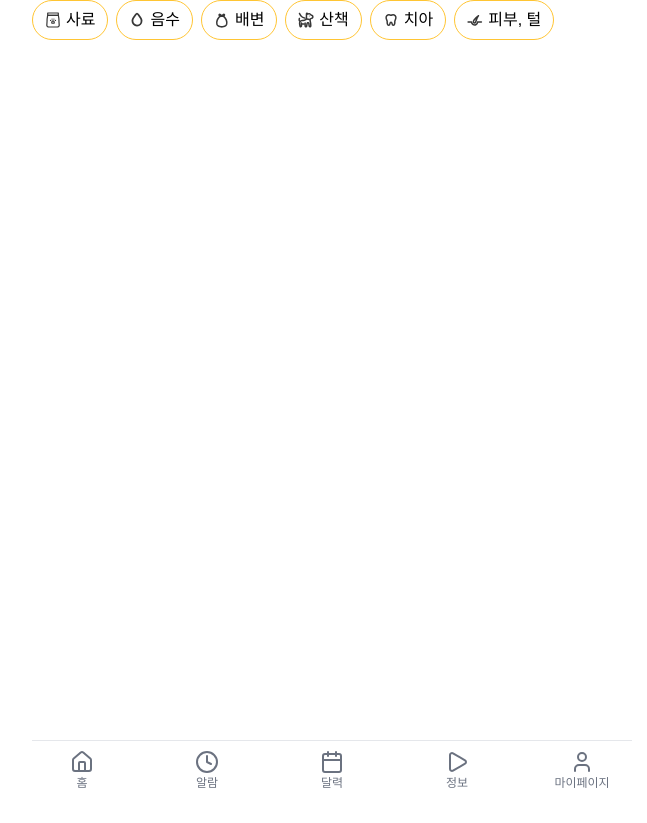
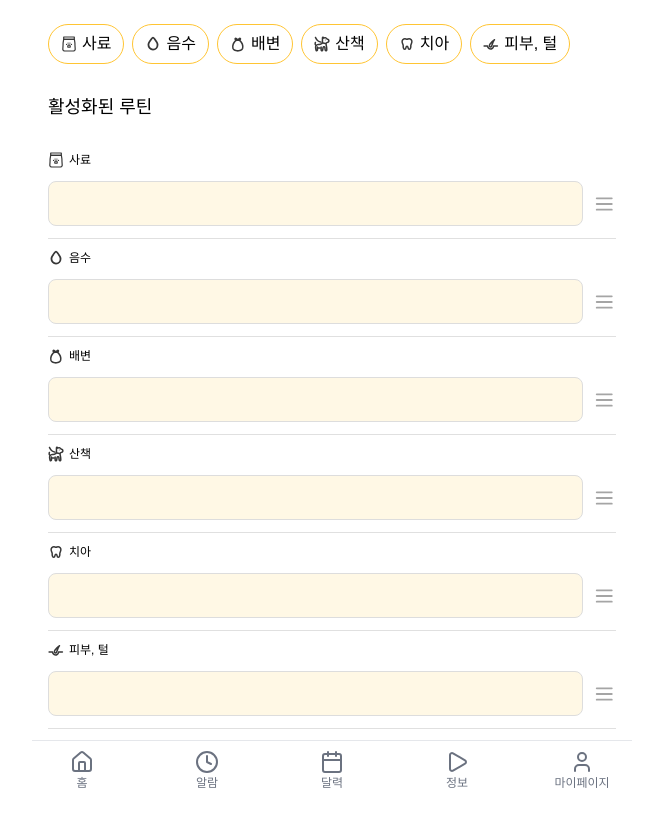
Before and after one commit to JECT-Study/PetFit-3rd-FE, a React (Vite) app: page /slot in a window 1280 px wide. Shown: the whole page, without its empty margins (308-955 px from the left). Before the commit the page ends 800 px from the top, so only its background shows below. Built offline with nearby package versions, Linux system fonts and the light colour scheme.

Commit message:
feat: 슬롯 설정 시 입력창 UI 구현

```diff
--- /dev/null
+++ b/src/features/slot/SlotInput.tsx
@@ -0,0 +1,51 @@
+import { Menu } from 'lucide-react';
+import styled from 'styled-components';
+
+import { SLOT_ITEMS } from '@/constants/slot';
+
+export const SlotInput = () => {
+  return (
+    <div>
+      {SLOT_ITEMS.map(({ id, icon, label }) => (
+        <InputContainer key={id}>
+          <InputHeader>
+            <img src={icon} alt={label} /> {label}
+          </InputHeader>
+          <InputContent>
+            <Input />
+            <Menu color={'#A5A5A5'} />
+          </InputContent>
+        </InputContainer>
+      ))}
+    </div>
+  );
+};
+
+const InputContainer = styled.div`
+  border-bottom: 1px solid #e0e0e0;
+  margin: 10px 0;
+`;
+
+const InputHeader = styled.div`
+  display: flex;
+  gap: 5px;
+  font-size: 12px;
+`;
+
+const InputContent = styled.div`
+  display: flex;
+  align-items: center;
+  gap: 10px;
+`;
+
+const Input = styled.input`
+  width: calc(100%);
+  height: 45px;
+  border-radius: 8px;
+  border-width: 1px;
+  padding: 12px 20px;
+  margin: 12px 0px;
+  background: #fff8e5;
+  border: 1px solid #dddddd;
+  font-size: 14px;
+`;
--- a/src/pages/SlotSettingPage.tsx
+++ b/src/pages/SlotSettingPage.tsx
@@ -1,6 +1,9 @@
 import { useState } from 'react';
 
+import styled from 'styled-components';
+
 import { SlotButton } from '@/features/slot/SlotButton';
+import { SlotInput } from '@/features/slot/SlotInput';
 
 export const SlotSettingPage = () => {
   const [selectedIds, setSelectedIds] = useState<string[]>([]);
@@ -9,8 +12,20 @@ export const SlotSettingPage = () => {
     setSelectedIds(prev => (prev.includes(id) ? prev.filter(k => k !== id) : [...prev, id]));
 
   return (
-    <div>
+    <Wrapper>
       <SlotButton selectedIds={selectedIds} onToggle={toggle} />
-    </div>
+      <RoutineTitle>활성화된 루틴</RoutineTitle>
+      <SlotInput />
+    </Wrapper>
   );
 };
+
+const Wrapper = styled.div`
+  padding: 24px 16px;
+`;
+
+const RoutineTitle = styled.div`
+  margin: 30px 0;
+  font-size: 18px;
+  font-weight: 600;
+`;
```
